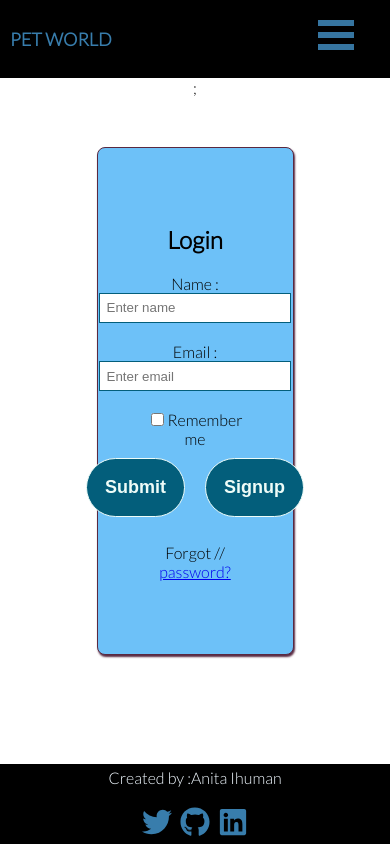
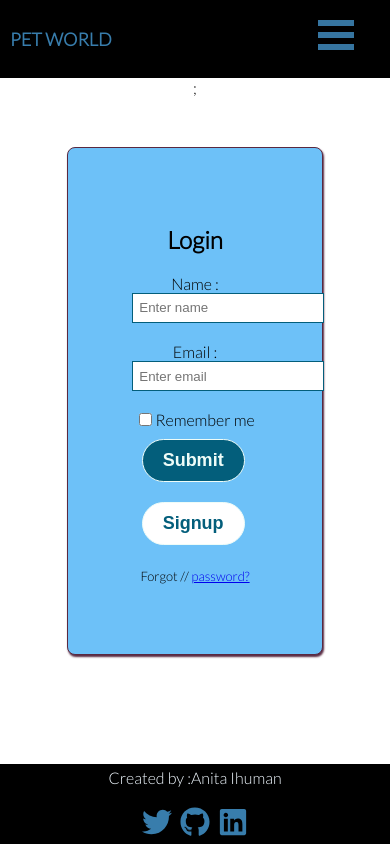
Before and after one commit to Anita-ihuman/Pet-store, a React (Create React App) app: page /login in a window 390 px wide. Built offline with nearby package versions, Linux system fonts and the light colour scheme.

Commit message:
fixed the responsiveness

```diff
--- a/src/Menu/Login/CreateAcount/SignUp.css
+++ b/src/Menu/Login/CreateAcount/SignUp.css
@@ -1,10 +1,10 @@
 /* Container Styling */
 .Container {
-
   display: flex;
+   width: 65%;
   justify-content: center;
   align-items: center;
-
+  padding: 0%;
   box-shadow: 1px 2px 2px #592941;
   border: 0.1em solid #592941;
   border-radius: 0.5em;
@@ -12,12 +12,8 @@
   background-color: #6dc1f8;
 }
 
-/* Layout styling of forms, labels, inputs */
-.form-comp {
-  flex-direction: column;
-}
-
 .sign-up-form {
+  padding: 0%;
   width: 50%;
   flex-direction: column;
 }
@@ -33,8 +29,6 @@
 
 /* All Buttons Styling */
 button {
-  padding: 1em;
-
   border: 1px solid #eefcf8;
   border-radius: 5em;
 
@@ -43,6 +37,7 @@ button {
   color: #eefcf8;
   font-weight: bold;
   text-decoration: none;
+  padding: 10px 20px;
 }
 
 button:focus {
--- a/src/Menu/Login/CreateAcount/SignUp.js
+++ b/src/Menu/Login/CreateAcount/SignUp.js
@@ -16,12 +16,12 @@ const SignUp = () => {
     <>
       <Burger pageWrapId={"page-wrap"} outerContainerId={"App"} />;
       <article
-        className="Container cfb"
+        className="Container"
         style={{
           margin: "50px auto",
         }}
       >
-        <form className="sign-up-form cfb" onSubmit={handleSubmit}>
+        <form className="sign-up-form" onSubmit={handleSubmit}>
           <h1>Create an Account!</h1>
           <div>
             <label htmlFor="firstName">Name :</label>
--- a/src/Menu/Login/Login.css
+++ b/src/Menu/Login/Login.css
@@ -1,15 +1,12 @@
-.cfb {
-  width: 100%;
-  display: flex;
-  justify-content: center;
-  align-items: center;
-}
+
 
 /* Container Styling */
 .Container {
-  width: 50%;
+  width: 65%;
   height: 60%;
-
+ display: flex;
+  justify-content: center;
+  align-items: center;
   box-shadow: 1px 2px 2px #592941;
   border: 0.1em solid #592941;
   border-radius: 0.5em;
@@ -46,7 +43,6 @@
 
 /* All Buttons Styling */
 button {
-  padding: 0;
 
   border: 1px solid #eefcf8;
   border-radius: 5em;
@@ -56,8 +52,22 @@ button {
   color: #eefcf8;
   font-weight: bold;
   text-decoration: none;
+  padding: 10px 20px;
+
+
 }
+.white{
+   border: 1px solid #eefcf8;
+  border-radius: 5em;
 
+  background-color:white ;
+
+  color: #035e7b;
+  font-weight: bold;
+  text-decoration: none;
+  padding: 10px 20px;
+
+}
 button:focus {
   outline: 0;
 }
@@ -73,4 +83,22 @@ input {
 }
 .submit {
   display: flex;
+  margin-left:40px ;
 }
+@media (max-width: 900px){
+.Container{
+  padding: 0;
+  margin: 0;
+}
+.sign-up-form{
+  margin: 0;
+}
+.submit {
+  flex-wrap: wrap;
+  margin-left:0 ;
+}
+.forgot-password{
+  font-size: 13px;
+}
+
+}
--- a/src/Menu/Login/login.js
+++ b/src/Menu/Login/login.js
@@ -14,12 +14,12 @@ const Login = () => {
     <>
       <Burger pageWrapId={"page-wrap"} outerContainerId={"App"} />;
       <article
-        className="Container cfb"
+        className="Container "
         style={{
           margin: "50px auto",
         }}
       >
-        <form className="sign-up-form cfb" onSubmit={handleSubmit}>
+        <form className="sign-up-form " onSubmit={handleSubmit}>
         <h1>Login</h1>
           <div>
             <label htmlFor="firstName">Name :</label>
@@ -62,7 +62,7 @@ const Login = () => {
               </button>
             </Link>
             <Link className="nav-link" to={"./signup"}>
-              <button type="submit" className="btn btn-primary btn-block">
+              <button type="submit" className="white">
                 Signup
               </button>
             </Link>
```
